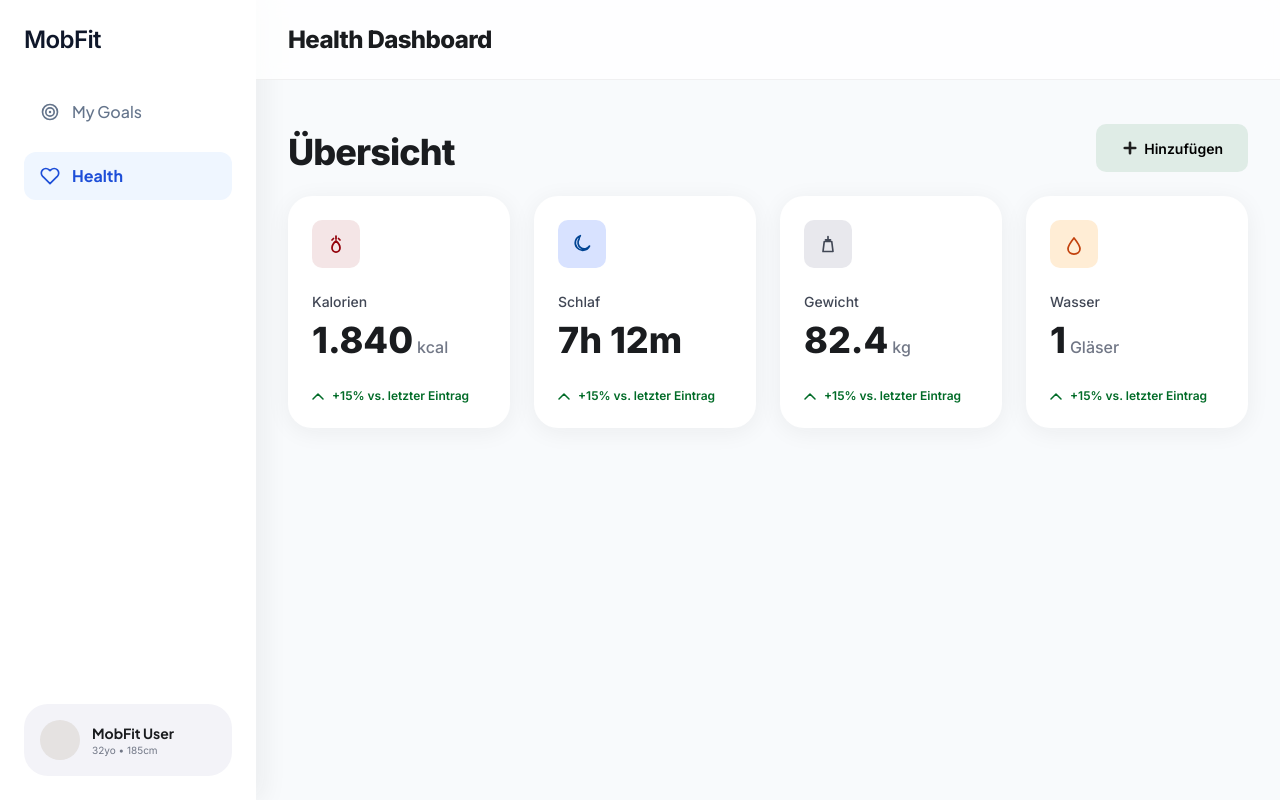
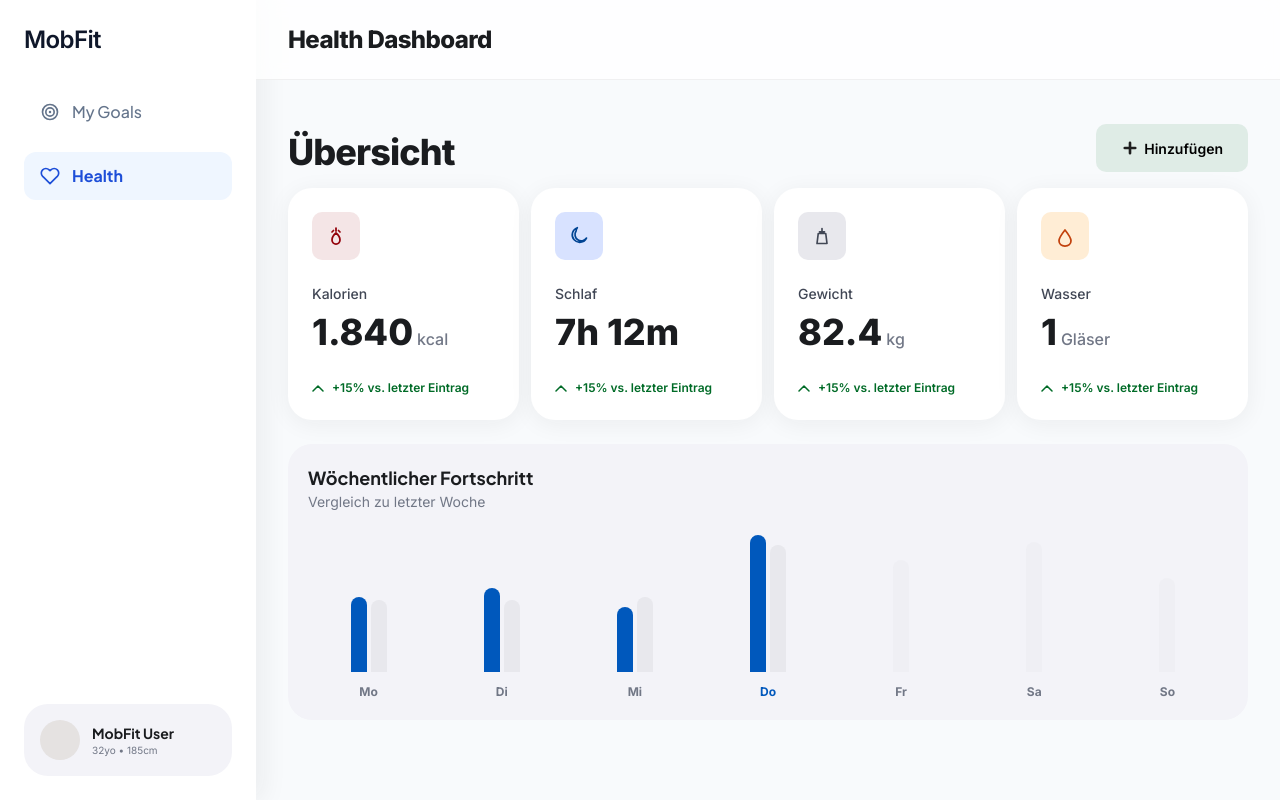
Before and after one commit to JanGoebel1893/MobFIT, an Angular app: page /health in a window 1280 px wide. Built offline with nearby package versions, Linux system fonts and the light colour scheme; no server answers.

Commit message:
MOB-52: Added Statistics for Health

```diff
--- a/src/app/pages/health/health.component.css
+++ b/src/app/pages/health/health.component.css
@@ -1,6 +1,27 @@
+/* Wie My Goals: Viewport-höhe, kein Seiten-Scroll auf normalen Bildschirmen */
+.health-page {
+  display: flex;
+  flex-direction: column;
+  min-height: 0;
+  max-height: min(calc(100dvh - 72px), calc(100vh - 72px));
+  overflow: hidden;
+  box-sizing: border-box;
+}
+
+@media (max-height: 720px) {
+  .health-page {
+    max-height: none;
+    overflow: visible;
+  }
+}
+
 .health {
+  display: flex;
+  flex-direction: column;
   width: 100%;
   margin-inline: auto;
+  flex: 0 0 auto;
+  min-height: 0;
 }
 
 .health-hero {
@@ -11,8 +32,9 @@
   gap: 10px;
   width: 100%;
   min-height: 68px;
-  margin-bottom: 24px;
+  margin-bottom: clamp(12px, 2dvh, 24px);
   flex-wrap: wrap;
+  flex-shrink: 0;
 }
 
 .health-hero__text {
@@ -73,9 +95,16 @@
 .health__bento {
   display: grid;
   grid-template-columns: repeat(4, minmax(0, 1fr));
-  gap: 24px;
+  gap: clamp(12px, 1.5dvh, 24px);
   width: 100%;
-  min-height: 232px;
+  min-height: 0;
+  flex: 0 0 auto;
+}
+
+.health-weekly {
+  flex: 1 1 auto;
+  min-height: 0;
+  margin-top: clamp(20px, 3dvh, 32px);
 }
 
 .health__cell {
--- a/src/app/pages/health/health.component.html
+++ b/src/app/pages/health/health.component.html
@@ -1,6 +1,6 @@
 <div class="dashboard-shell">
   <app-goals-top-nav [pageTitle]="'Health Dashboard'" />
-  <div class="dashboard-shell__inner">
+  <div class="dashboard-shell__inner health-page">
     <section class="health" aria-labelledby="health-heading">
       <div class="health-hero">
         <div class="health-hero__text">
@@ -25,6 +25,8 @@
       </div>
     </section>
 
+    <app-weekly-progress-card class="health-weekly" />
+
     <app-health-data-modal
       [open]="showHealthDataModal"
       (closed)="closeHealthDataModal()"
--- a/src/app/pages/health/health.component.ts
+++ b/src/app/pages/health/health.component.ts
@@ -8,11 +8,12 @@ import {
   HealthDataFormValues,
   HealthDataModalComponent,
 } from '../../shared/health-data-modal/health-data-modal.component';
+import { WeeklyProgressCardComponent } from '../../shared/weekly-progress-card/weekly-progress-card.component';
 
 @Component({
   selector: 'app-health',
   standalone: true,
-  imports: [GoalsTopNavComponent, HealthStatCardComponent, HealthDataModalComponent],
+  imports: [GoalsTopNavComponent, HealthStatCardComponent, HealthDataModalComponent, WeeklyProgressCardComponent],
   templateUrl: './health.component.html',
   styleUrls: ['./health.component.css', '../../shared/styles/dashboard-shell.css'],
 })
```
